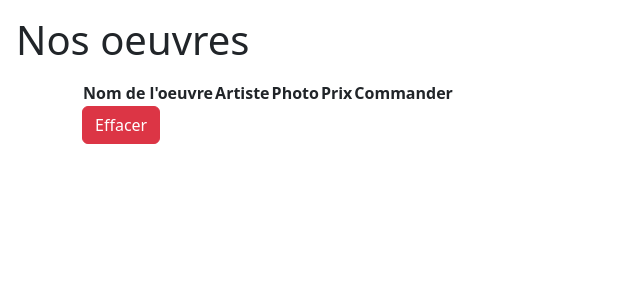
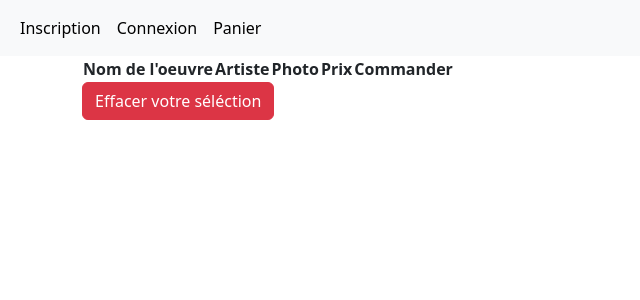
Before and after one commit to Quentin-Marie/EVAL_03-10, a Symfony app: template templates/product/index.html.twig in a window 1280 px wide. Shown: the top 300 px of the page, without its empty margins (0-640 px from the left). Run offline with Twig, Linux system fonts and the light colour scheme; the template is opened without the code that fills it, so the values that code supplies are empty; some libraries are stand-ins or nearby versions.

Commit message:
ajout de la messagerie sur base, des asserts sur les champs d'entity, vérification de connexion pour l'accès aux pages, affichage des oeuvres encore disponibles sur la page principale

```diff
--- a/src/Entity/Category.php
+++ b/src/Entity/Category.php
@@ -6,6 +6,7 @@ use App\Repository\CategoryRepository;
 use Doctrine\Common\Collections\ArrayCollection;
 use Doctrine\Common\Collections\Collection;
 use Doctrine\ORM\Mapping as ORM;
+use Symfony\Component\Validator\Constraints as Assert;
 
 #[ORM\Entity(repositoryClass: CategoryRepository::class)]
 class Category
@@ -15,6 +16,7 @@ class Category
     #[ORM\Column]
     private ?int $id = null;
 
+    #[Assert\NotBlank(message: 'Champs Obligatoire')]
     #[ORM\Column(length: 255)]
     private ?string $title = null;
 
--- a/src/Entity/Product.php
+++ b/src/Entity/Product.php
@@ -7,6 +7,7 @@ use Doctrine\Common\Collections\ArrayCollection;
 use Doctrine\Common\Collections\Collection;
 use Doctrine\DBAL\Types\Types;
 use Doctrine\ORM\Mapping as ORM;
+use Symfony\Component\Validator\Constraints as Assert;
 
 #[ORM\Entity(repositoryClass: ProductRepository::class)]
 class Product
@@ -16,15 +17,19 @@ class Product
     #[ORM\Column]
     private ?int $id = null;
 
+    #[Assert\NotBlank(message: 'Champs Obligatoire')]
     #[ORM\Column(length: 255)]
     private ?string $title = null;
 
+    #[Assert\NotBlank(message: 'Champs Obligatoire')]
     #[ORM\Column(length: 255)]
     private ?string $picture_src = null;
 
+    #[Assert\NotBlank(message: 'Champs Obligatoire')]
     #[ORM\Column(length: 255)]
     private ?string $picture_name = null;
 
+    #[Assert\NotBlank(message: 'Champs Obligatoire')]
     #[ORM\Column]
     private ?int $price = null;
 
--- a/templates/base.html.twig
+++ b/templates/base.html.twig
@@ -6,11 +6,58 @@
 		<title>Galerie Quincampoix</title>
 		<link href="https://cdn.jsdelivr.net/npm/bootstrap@5.3.2/dist/css/bootstrap.min.css" rel="stylesheet" integrity="sha384-T3c6CoIi6uLrA9TneNEoa7RxnatzjcDSCmG1MXxSR1GAsXEV/Dwwykc2MPK8M2HN" crossorigin="anonymous">
 	</head>
+
 	<body>
-		<h1 class="m-3"> {% block title %}{% endblock %} </h1>
-		<div class="container"> {% block body %}{% endblock %} </div>
+		<header>
+			<nav class="navbar navbar-expand-lg bg-body-tertiary">
+				<div class="container-fluid">
+					<button class="navbar-toggler" type="button" data-bs-toggle="collapse" data-bs-target="#navbarNav" aria-controls="navbarNav" aria-expanded="false" aria-label="Toggle navigation">
+						<span class="navbar-toggler-icon"></span>
+					</button>
+					<div class="collapse navbar-collapse" id="navbarNav">
+						<ul class="navbar-nav">
+							{% if not app.user %}
+
+								<li class="nav-item">
+									<a class="nav-link active" aria-current="page" href=" {{path('register')}} ">Inscription</a>
+								</li>
+								<li class="nav-item">
+									<a class="nav-link active" aria-current="page" href="{{path('login')}}">Connexion</a>
+								</li>
+							{% endif %}
+
+							<li class="nav-item">
+								<a class="nav-link active" aria-current="page" href="#">Panier</a>
+							</li>
+							{% if app.user and is_granted('ROLE_ADMIN') %}
+								<li class="nav-item">
+									<a class="nav-link active" aria-current="page" href="{{path('ajouter')}}">Ajouter des oeuvres</a>
+								</li>
+								<li class="nav-item">
+									<a class="nav-link active" aria-current="page" href="{{path('categories')}}">Ajouter des catégories</a>
+								</li>
+							{% endif %}
+						</ul>
+					</div>
+				</div>
+			</nav>
+			<div class="w-50 mx-auto ">
+				{% for label, msgs in app.flashes %}
+					{% for msg in msgs %}
+						<div class="alert alert-{{ label }} text-center pt-5">
+							{{ msg }}
+						</div>
+						<h1 class="m-3"> {% block title %}{% endblock %}
+							</h1>
+
+						{% endfor %}
+					{% endfor %}
+				</div>
+			</header>
+			<div class="container"> {% block body %}{% endblock %}
+				</div>
 
 
-		<script src="https://cdn.jsdelivr.net/npm/bootstrap@5.3.2/dist/js/bootstrap.bundle.min.js" integrity="sha384-C6RzsynM9kWDrMNeT87bh95OGNyZPhcTNXj1NW7RuBCsyN/o0jlpcV8Qyq46cDfL" crossorigin="anonymous"></script>
-		</body>
+				<script src="https://cdn.jsdelivr.net/npm/bootstrap@5.3.2/dist/js/bootstrap.bundle.min.js" integrity="sha384-C6RzsynM9kWDrMNeT87bh95OGNyZPhcTNXj1NW7RuBCsyN/o0jlpcV8Qyq46cDfL" crossorigin="anonymous"></script>
+			</body>
 		</html>
--- a/templates/product/index.html.twig
+++ b/templates/product/index.html.twig
@@ -31,10 +31,13 @@
 					</td>
 					<td>
 						<a href="{{ path('add', {'id':product.id}) }}" class="btn btn-secondary">Ajouter au panier</a>
+						{# {% if app.user and is_granted('ROLE_ADMIN') %} #}
+							<a href="{{ path('supprimer', {'id':product.id}) }}" class="btn btn-secondary">Retirer l'oeuvre</a>
+						{# {% endif %} #}
 					</td>
 				</tr>
 			{% endfor %}
 		</tbody>
 	</table>
-	<a class="btn btn-danger" href=" {{path('destroy')}} ">Effacer</a>
+	<a class="btn btn-danger" href=" {{path('destroy')}} ">Effacer votre séléction</a>
 {% endblock %}
--- a/templates/user/register.html.twig
+++ b/templates/user/register.html.twig
@@ -1,5 +1,4 @@
 {% extends 'base.html.twig' %}
-
 {% block title %}
 	{{title}}
 {% endblock %}
```
Also changed, not shown: src/Controller/FrontController.php (deleted, +0 -18 lines), src/Controller/ProductController.php (+31 -2 lines), src/Controller/UserController.php (+7 -2 lines), src/Entity/User.php (+6 -2 lines), templates/front/index.html.twig (deleted, +0 -7 lines), public/upload/20231003105701-0000135537_OG.jpg (deleted), public/upload/20231003123700-2019_PAR_17586_0049_000(attribue_a_theodore_chasseriau_dapres_leonard_de_vinci_la_joconde).jpg (deleted).
